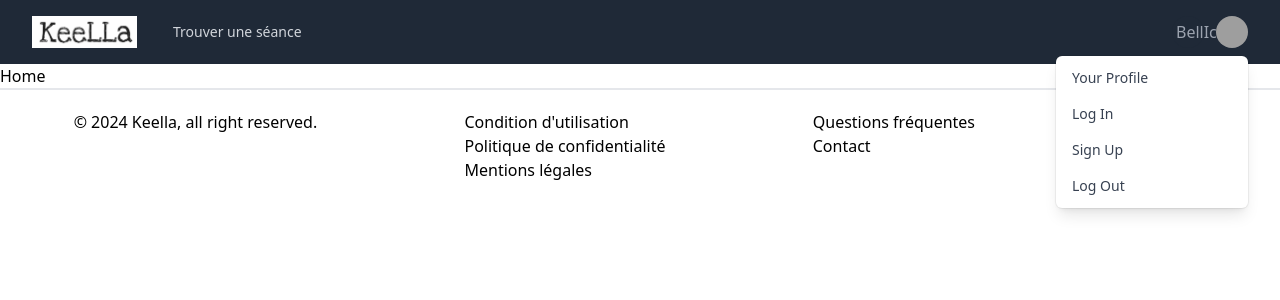
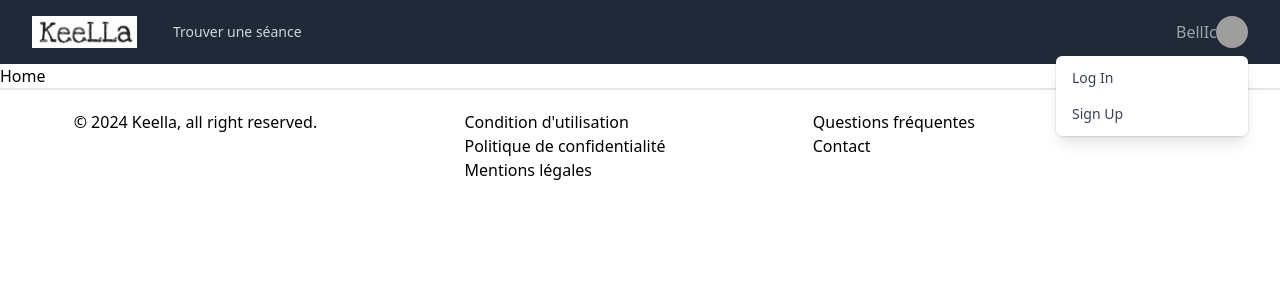
Before and after one commit to tommy-pellerin/front-keella, a React (Vite) app: page / in a window 1280 px wide. Both pictures are taken after a click on the button "Open user menu". Shown: the top 300 px of the page. Built offline with nearby package versions, Linux system fonts and the light colour scheme; grey boxes are pictures that could not be loaded.

Commit message:
condition to see login/logout

```diff
--- a/src/components/static/navbar.jsx
+++ b/src/components/static/navbar.jsx
@@ -1,4 +1,8 @@
 import { Link } from "react-router-dom";
+
+//Atoms
+import { useAtom } from "jotai";
+import { userAtom } from '../../store/user'
 
 //Styles
 import logoKeella from '../../assets/images/logokeella.webp';
@@ -25,6 +29,8 @@ function classNames(...classes) {
 }
 
 export default function Navbar() {
+
+  const [user] = useAtom(userAtom);
 
   return (
     <Disclosure as="nav" className="bg-gray-800">
@@ -106,11 +112,8 @@ export default function Navbar() {
                     leaveTo="transform opacity-0 scale-95"
                   >
                     <MenuItems className="absolute right-0 z-10 mt-2 w-48 origin-top-right rounded-md bg-white py-1 shadow-lg ring-1 ring-black ring-opacity-5 focus:outline-none">
-                      <MenuItem>
-                        {({ focus }) => (
-                          <Link to="/profile/me" className={classNames(focus ? 'bg-gray-100' : '', 'block px-4 py-2 text-sm text-gray-700')}>Your Profile</Link>
-                        )}
-                      </MenuItem>
+                    {!user.isLogged ?
+                    <>
                       <MenuItem>
                         {({ focus }) => (
                           <Link to="/sign-in" className={classNames(focus ? 'bg-gray-100' : '', 'block px-4 py-2 text-sm text-gray-700')}>Log In</Link>
@@ -121,11 +124,21 @@ export default function Navbar() {
                           <Link to="/sign-up" className={classNames(focus ? 'bg-gray-100' : '', 'block px-4 py-2 text-sm text-gray-700')}>Sign Up</Link>
                         )}
                       </MenuItem>
+                    </>
+                    :
+                    <>
+                      <MenuItem>
+                        {({ focus }) => (
+                          <Link to="/profile/me" className={classNames(focus ? 'bg-gray-100' : '', 'block px-4 py-2 text-sm text-gray-700')}>Your Profile</Link>
+                        )}
+                      </MenuItem>
                       <MenuItem>
                         {({ focus }) => (
                           <Link to="/sign-out" className={classNames(focus ? 'bg-gray-100' : '', 'block px-4 py-2 text-sm text-gray-700')}>Log Out</Link>
                         )}
                       </MenuItem>
+                    </>
+                    }
                     </MenuItems>
                   </Transition>
                 </Menu>
```
